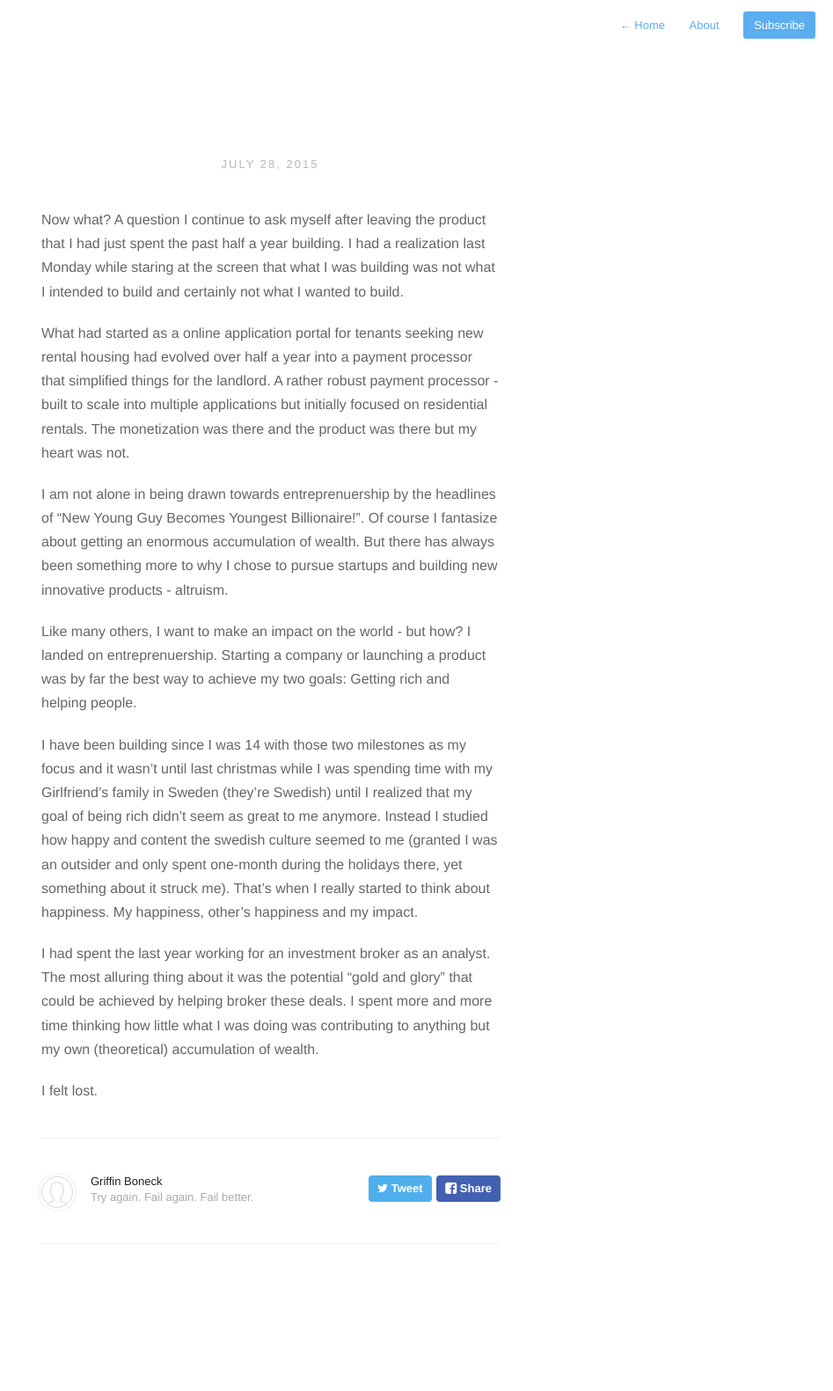
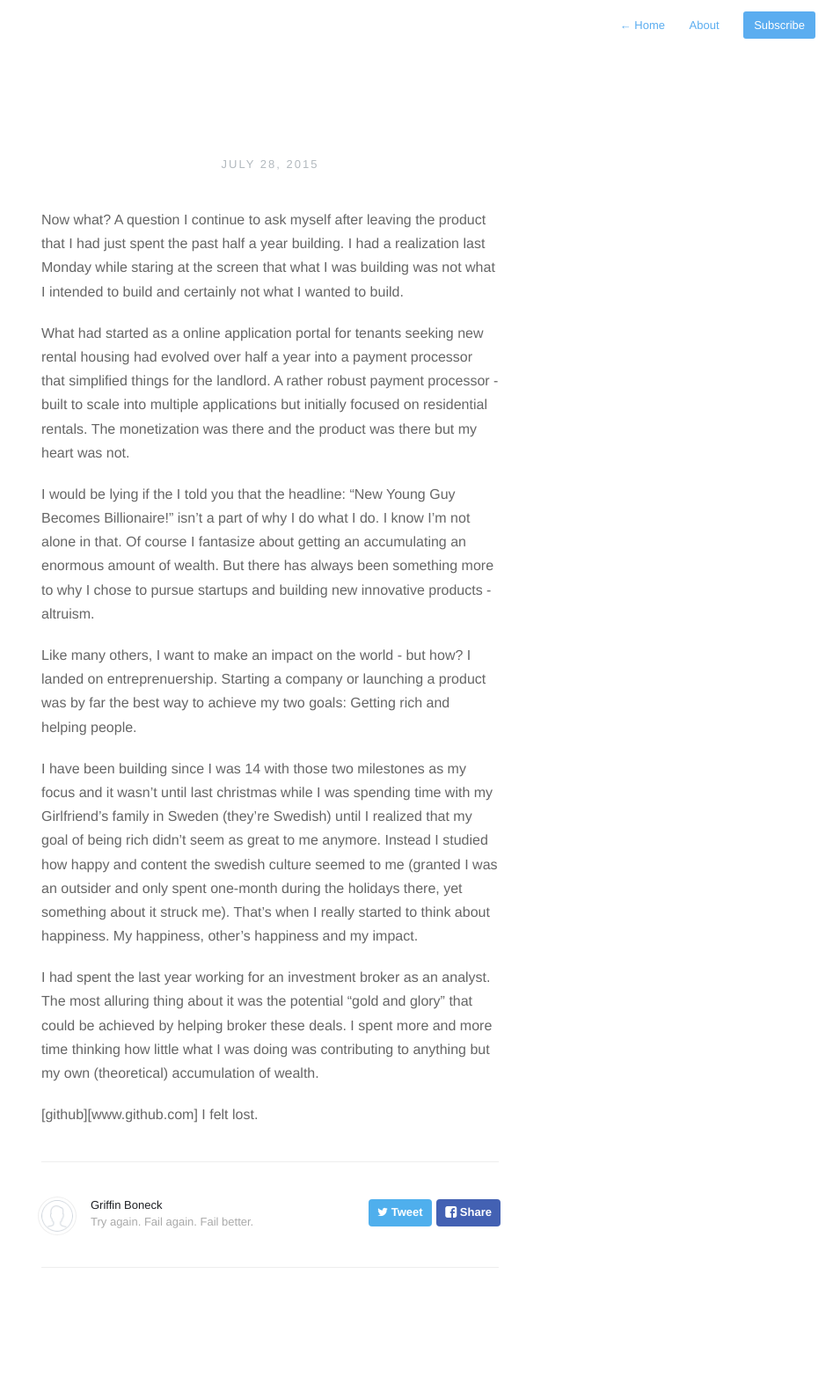
Before and after one commit to Gboneck/gboneck.github.io, a Jekyll site: the page built from _posts/2015-7-23-Backstory.markdown, in a window 1280 px wide. Shown: the whole page at 88% size, without its empty margins (333-1280 px from the left). Built offline with Jekyll 4.4.1, drawn with Linux system fonts in a browser that asks for light colours; nearby versions of some CDN libraries; Markdown is read by kramdown in place of the engine named in the settings; before the commit the page ends 1554 px from its top, so only the background shows below that.

Commit message:
edit 'about'

```diff
--- a/_posts/2015-7-23-Backstory.markdown
+++ b/_posts/2015-7-23-Backstory.markdown
@@ -9,7 +9,7 @@ Now what? A question I continue to ask myself after leaving the product that I h
 
 What had started as a online application portal for tenants seeking new rental housing had evolved over half a year into a payment processor that simplified things for the landlord. A rather robust payment processor - built to scale into multiple applications but initially focused on residential rentals. The monetization was there and the product was there but my heart was not.
 
-I am not alone in being drawn towards entreprenuership by the headlines of "New Young Guy Becomes Youngest Billionaire!". Of course I fantasize about getting an enormous accumulation of wealth. But there has always been something more to why I chose to pursue startups and building new innovative products - altruism.
+I would be lying if the I told you that the headline: "New Young Guy Becomes Billionaire!" isn't a part of why I do what I do. I know I'm not alone in that. Of course I fantasize about getting an accumulating an enormous amount of wealth. But there has always been something more to why I chose to pursue startups and building new innovative products - altruism.
 
 Like many others, I want to make an impact on the world - but how? I landed on entreprenuership. Starting a company or launching a product was by far the best way to achieve my two goals: Getting rich and helping people.
 
@@ -17,4 +17,5 @@ I have been building since I was 14 with those two milestones as my focus and it
 
 I had spent the last year working for an investment broker as an analyst. The most alluring thing about it was the potential "gold and glory" that could be achieved by helping broker these deals. I spent more and more time thinking how little what I was doing was contributing to anything but my own (theoretical) accumulation of wealth.
 
+[github][www.github.com]
 I felt lost.
```
